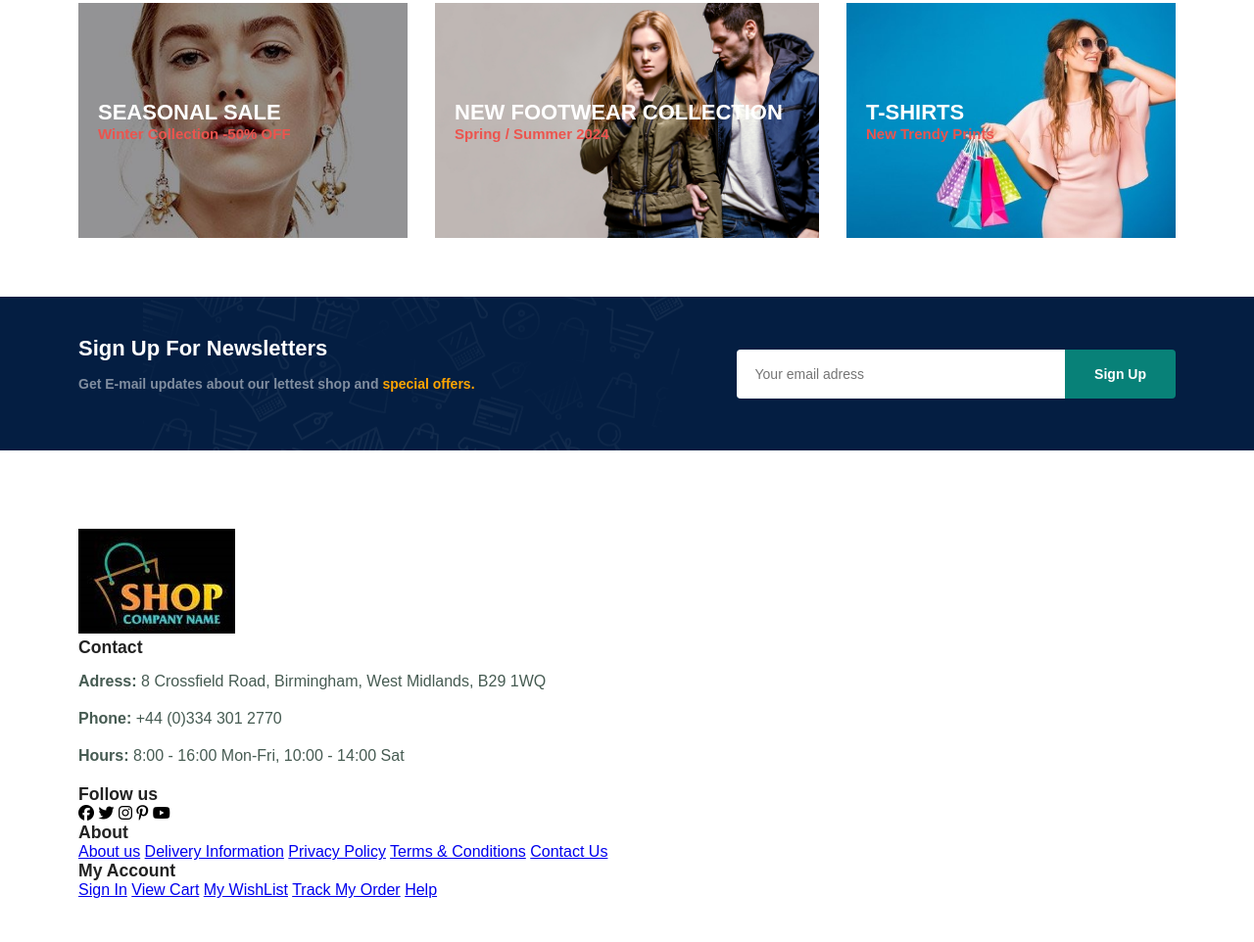
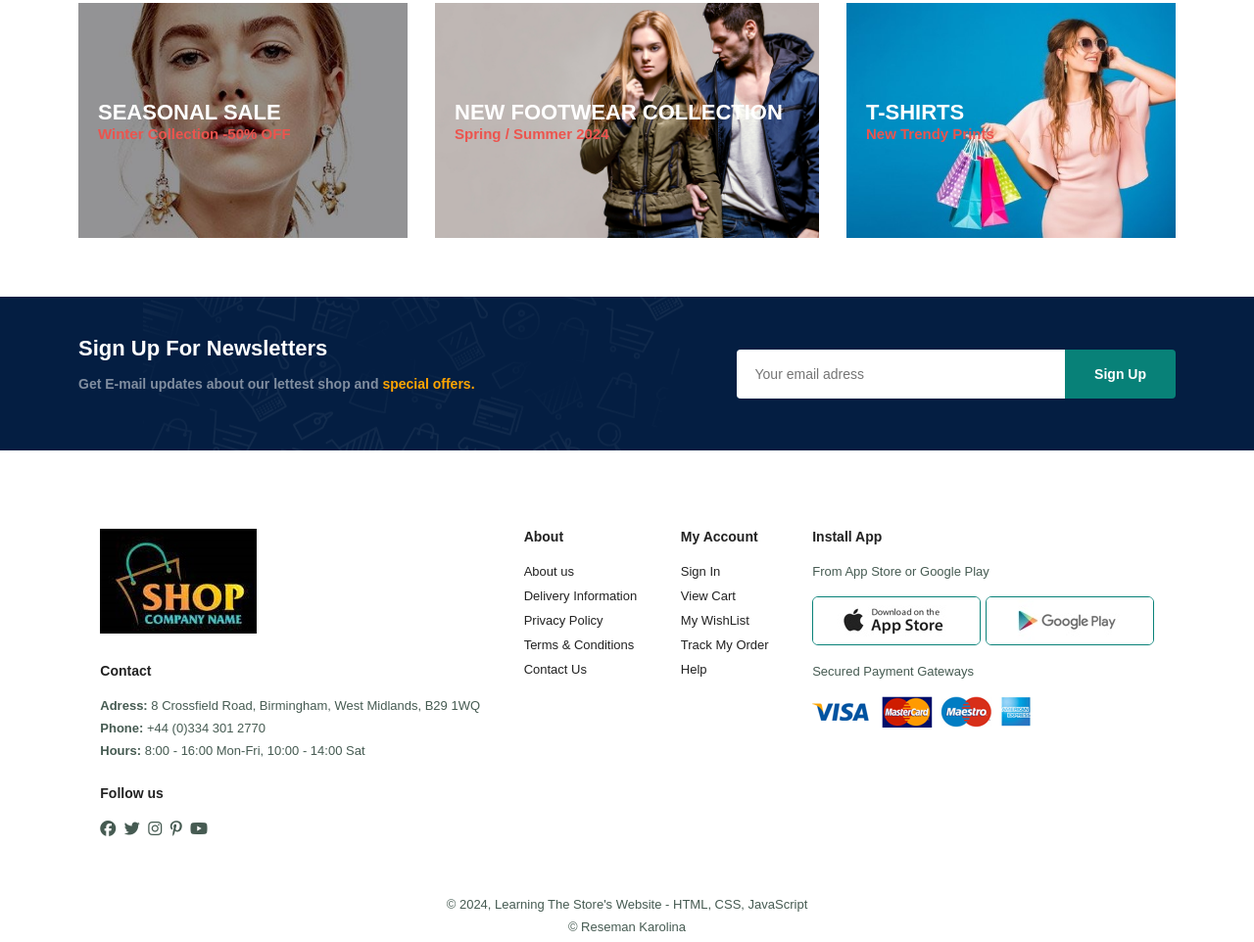
Before and after one commit to KarolinaReseman/E-commercial, a plain HTML site: page index.html in a window 1280 px wide. Shown: the part 3926-4888 px from the top of the page at 98% size. Drawn offline with Linux system fonts and the light colour scheme.

Commit message:
added footer

```diff
--- a/index.html
+++ b/index.html
@@ -415,7 +415,7 @@
 
         <footer class="section-p1">
             <div class="col">
-                <img src="img/logo.jpeg" alt="">
+                <img class="logo" src="img/logo.jpeg" alt="">
                 <h4> Contact</h4>
                 <p><strong>Adress:  </strong>8 Crossfield Road, Birmingham, West Midlands, B29 1WQ</p>
                 <p><strong>Phone:  </strong> +44 (0)334 301 2770 </p>
@@ -450,7 +450,22 @@
                 <a href="#">Help</a>
             </div>
 
+            <div class="col install">
+                <h4>Install App</h4>
+                <p>From App Store or Google Play</p>
+                <div class="row">
+                    <img src="img/pay/app.jpg" alt="">
+                    <img src="img/pay/play.jpg" alt="">
+                </div>
+                <p>Secured Payment Gateways</p>
+                <img src="img/pay/pay.png" alt="">
+            </div>
         </footer>
+
+        <div class="copyright">
+            <p>&copy; 2024, Learning The Store's Website - HTML, CSS, JavaScript</p>
+            <p>&copy; Reseman Karolina</p>
+        </div>
 
 
         <script src="https://kit.fontawesome.com/04e64abe6f.js" crossorigin="anonymous"></script>
--- a/style.css
+++ b/style.css
@@ -480,3 +480,71 @@ body{
     border-top-left-radius: 0;
     border-bottom-left-radius: 0;
 }
+
+footer {
+    display: flex;
+    flex-wrap: wrap;
+    justify-content: space-around;
+}
+
+footer .col {
+    display: flex;
+    flex-direction: column;
+    align-items: flex-start;
+    margin-bottom: 20px
+}
+
+footer .logo {
+    margin-bottom: 30px;
+}
+
+footer h4 {
+    font-size: 14px;
+    padding-bottom: 20px;
+}
+
+footer p {
+    font-size: 13px;
+    margin: 0 0 8px 0;
+}
+
+footer a {
+    font-size: 13px;
+    text-decoration: none;
+    color: #222;
+    margin-bottom: 10px;
+}
+
+footer .follow {
+    margin-top: 20px;
+}
+
+footer .follow i {
+    color: #465b52;
+    padding-right: 4px;
+    cursor: pointer;
+}
+
+footer .install .row img {
+    border: 1px solid #088178;
+    border-radius: 6px;
+}
+
+footer .install img {
+    margin: 10px 0 15px 0;
+}
+
+footer .follow i:hover, footer a:hover {
+    color: #088178;
+}
+
+.copyright{
+    width: 100%;
+    text-align: center;
+}
+
+
+.copyright p {
+    font-size: 13px;
+    margin: 0 0 8px 0;
+}
```
